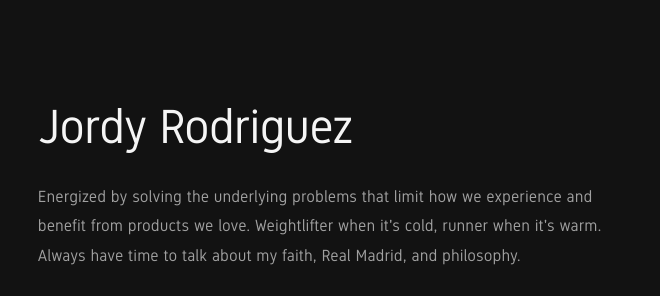
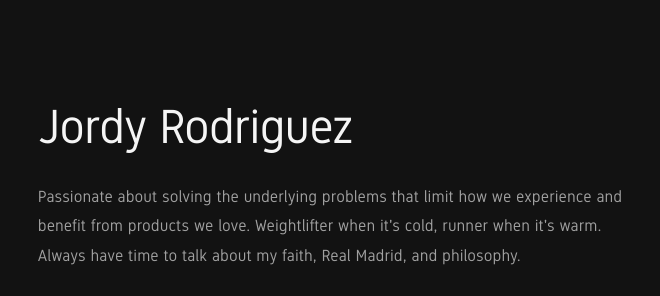
Before and after one commit to rodriguezjordyc/website, a website: page index.html in a window 1280 px wide. Shown: the top 296 px of the page, 281-941 px from the left. Drawn offline with nearby package versions, Linux system fonts and the light colour scheme; a web font is replaced by a local one.

Commit message:
Update hero tagline

```diff
--- a/index.html
+++ b/index.html
@@ -42,7 +42,7 @@
         <!-- Hero Section -->
         <section class="hero">
             <h1 class="hero-name">Jordy Rodriguez</h1>
-            <p class="hero-tagline">Energized by solving the underlying problems that limit how we experience and benefit from products we love. Weightlifter when it's cold, runner when it's warm. Always have time to talk about my faith, Real Madrid, and philosophy.</p>
+            <p class="hero-tagline">Passionate about solving the underlying problems that limit how we experience and benefit from products we love. Weightlifter when it's cold, runner when it's warm. Always have time to talk about my faith, Real Madrid, and philosophy.</p>
         </section>
 
         <!-- Writing Section -->
```
